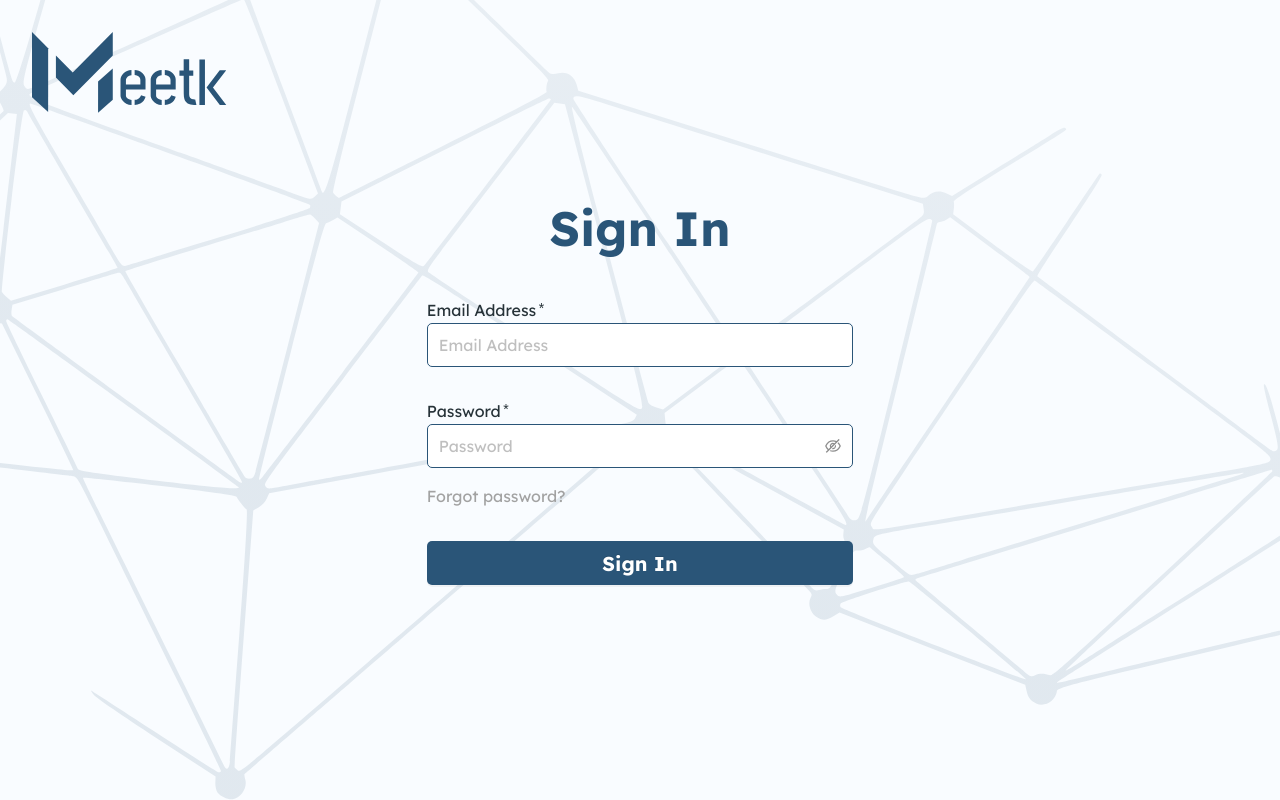
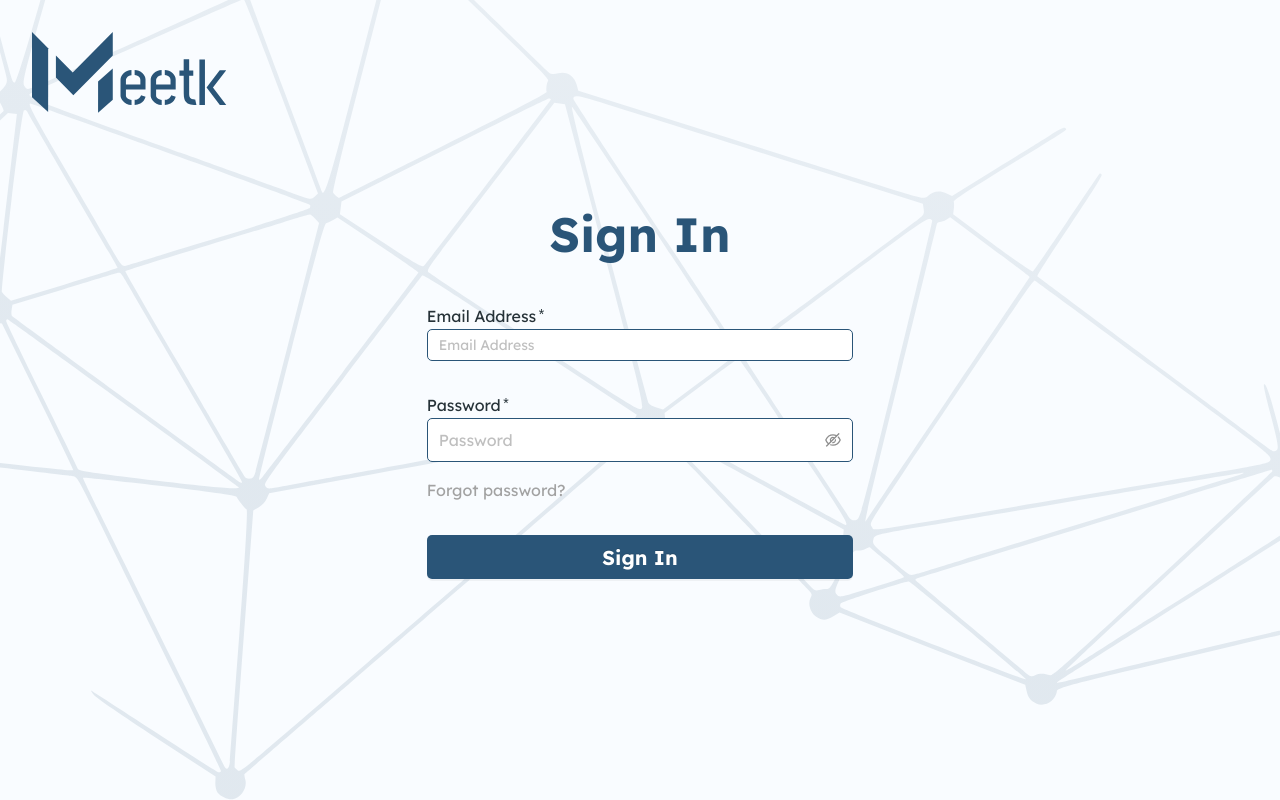
Before and after one commit to vlo111/kpi, a React (Create React App) app: page /sign-in in a window 1280 px wide. Built offline with nearby package versions, Linux system fonts and the light colour scheme.

Commit message:
input test style

```diff
--- a/src/pages/Auth/SignIn.tsx
+++ b/src/pages/Auth/SignIn.tsx
@@ -53,7 +53,7 @@ const SignIn: React.FC = () => {
              rules={[{ required: true }, { type: 'email' }, { max: 128 }]}
              style={ { marginBottom: '32px' } }
              >
-              <AsnInput placeholder="Email Address" />
+              <AsnInput placeholder="Email Address" style={{ height: '32px', fontSize: '14px' }} />
             </Form.Item>
             <Form.Item name="password" label="Password"
               {...rulesPassword({ min: 8, message: passwordMinMaxError }, { max: 64, message: passwordMinMaxError }, { pattern: passwordRegExp, message: passwordErrorMessage })}
```
